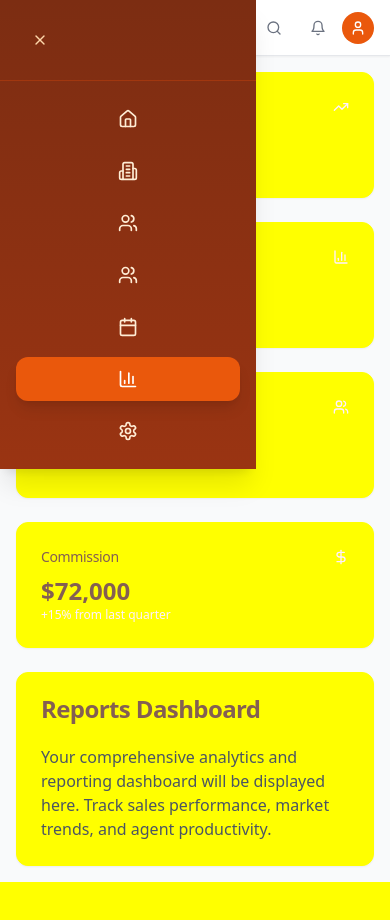
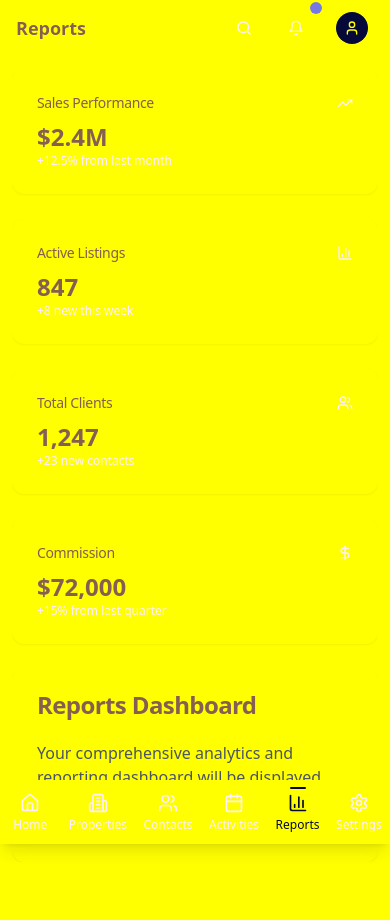
Before and after one commit to Alexi5000/cozymls1, a React (Vite) app: page /reports in a window 390 px wide. Shown: the top 920 px of the page. Before the commit the page ends 882 px from the top, so only its background shows below. Built offline with nearby package versions, Linux system fonts and the light colour scheme.

Commit message:
Fix: Reports page mobile layout
Implement mobile layout for ReportsPage, including MobileLayout, useIsMobile, and handleRefresh.

```diff
--- a/src/pages/reports/ui/ReportsPage.tsx
+++ b/src/pages/reports/ui/ReportsPage.tsx
@@ -1,12 +1,19 @@
 import { Layout } from '@/widgets/layout';
+import { MobileLayout } from '@/widgets/mobile';
 import { Card, CardContent, CardHeader, CardTitle } from '@/shared/ui/card';
+import { useIsMobile } from '@/shared/hooks/use-mobile';
 import { BarChart3, TrendingUp, Users, DollarSign } from 'lucide-react';
 
 export function ReportsPage() {
-  return (
-    <Layout title="Reports">
+  const isMobile = useIsMobile();
+
+  const handleRefresh = async () => {
+    await new Promise(resolve => setTimeout(resolve, 1000));
+  };
+
+  const content = (
     <div className="space-y-6">
-        <div className="grid grid-cols-1 md:grid-cols-2 lg:grid-cols-4 gap-6">
+      <div className={`grid gap-6 ${isMobile ? 'grid-cols-1' : 'grid-cols-1 md:grid-cols-2 lg:grid-cols-4'}`}>
         {/* Sample Report Cards */}
         <Card>
           <CardHeader className="flex flex-row items-center justify-between space-y-0 pb-2">
@@ -65,6 +72,19 @@ export function ReportsPage() {
         </CardContent>
       </Card>
     </div>
+  );
+
+  if (isMobile) {
+    return (
+      <MobileLayout title="Reports" onRefresh={handleRefresh}>
+        {content}
+      </MobileLayout>
+    );
+  }
+
+  return (
+    <Layout title="Reports">
+      {content}
     </Layout>
   );
 }
```
Lines whose indentation alone changed are shown as unchanged.
